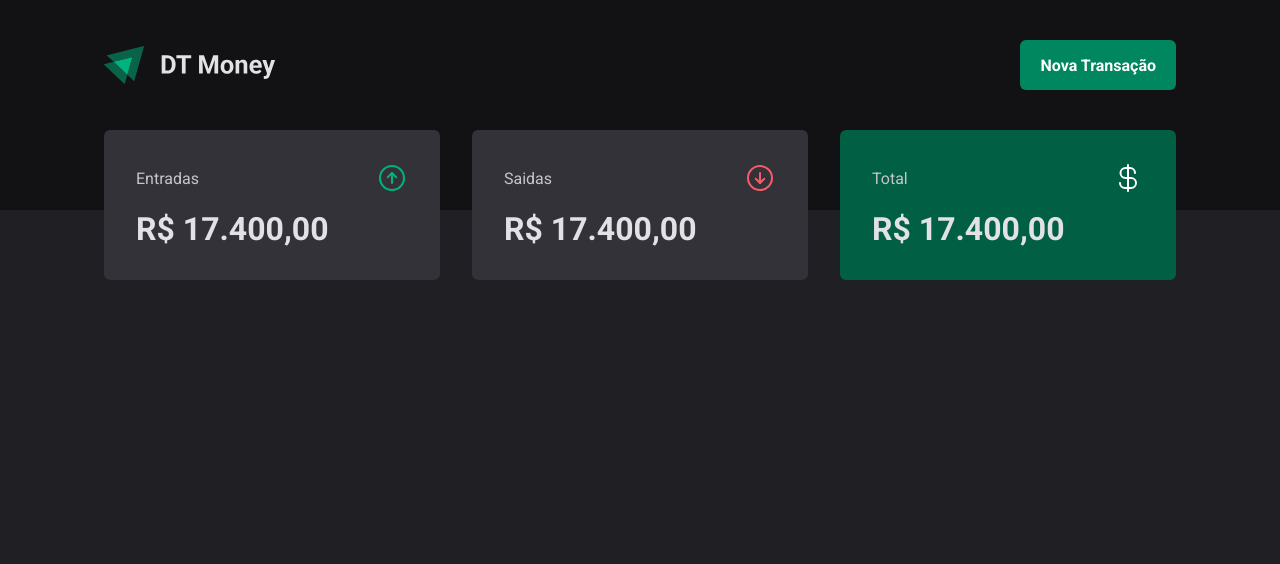
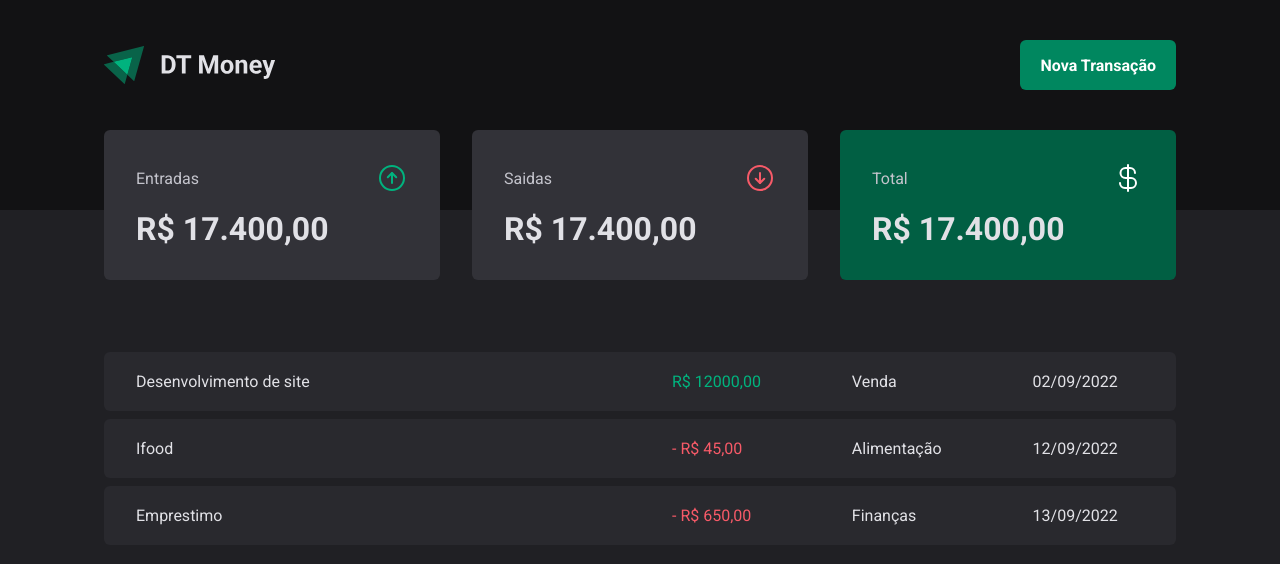
Before and after one commit to Arthur-art/reactjs-ignite-rocketseat-trilha-2022, a React (Vite) app in the folder Project/dt-money/: page / in a window 1280 px wide. Shown: the top 564 px of the page. Built offline with nearby package versions, Linux system fonts and the light colour scheme.

Commit message:
Desenvolvendo tabela de transacoes

```diff
--- a/Project/dt-money/src/pages/Transactions/Transactions.tsx
+++ b/Project/dt-money/src/pages/Transactions/Transactions.tsx
@@ -1,11 +1,47 @@
 import { Header } from '../../components/Header/Header'
 import { Summary } from '../../components/Summary/Summary'
+import {
+  PriceHighlight,
+  TransactionsContainer,
+  TransactionsTable,
+} from './styles'
 
 export const Transactions = () => {
   return (
     <div>
       <Header />
       <Summary />
+
+      <TransactionsContainer>
+        <TransactionsTable>
+          <tbody>
+            <tr>
+              <td width="50%">Desenvolvimento de site</td>
+              <td>
+                <PriceHighlight variant="income">R$ 12000,00</PriceHighlight>
+              </td>
+              <td>Venda</td>
+              <td>02/09/2022</td>
+            </tr>
+            <tr>
+              <td width="50%">Ifood</td>
+              <td>
+                <PriceHighlight variant="outcome"> - R$ 45,00</PriceHighlight>
+              </td>
+              <td>Alimentação</td>
+              <td>12/09/2022</td>
+            </tr>
+            <tr>
+              <td width="50%">Emprestimo</td>
+              <td>
+                <PriceHighlight variant="outcome"> - R$ 650,00</PriceHighlight>
+              </td>
+              <td>Finanças</td>
+              <td>13/09/2022</td>
+            </tr>
+          </tbody>
+        </TransactionsTable>
+      </TransactionsContainer>
     </div>
   )
 }
--- a/Project/dt-money/src/pages/Transactions/styles.ts
+++ b/Project/dt-money/src/pages/Transactions/styles.ts
@@ -0,0 +1,39 @@
+import styled from 'styled-components'
+
+export const TransactionsContainer = styled.div`
+  width: 100%;
+  max-width: 1120px;
+  margin: 4rem auto 0;
+  padding: 0 1.5rem;
+`
+export const TransactionsTable = styled.table`
+  width: 100%;
+  border-collapse: separate;
+  border-spacing: 0 0.5rem;
+
+  td {
+    padding: 1.25rem 2rem;
+    background: ${(props) => props.theme['gray-700']};
+
+    &:first-child {
+      border-top-left-radius: 6px;
+      border-bottom-left-radius: 6px;
+    }
+
+    &:last-child {
+      border-top-right-radius: 6px;
+      border-bottom-right-radius: 6px;
+    }
+  }
+`
+
+interface PriceHighlightProps {
+  variant: 'income' | 'outcome'
+}
+
+export const PriceHighlight = styled.span<PriceHighlightProps>`
+  color: ${(props) =>
+    props.variant === 'income'
+      ? props.theme['green-300']
+      : props.theme['red-300']};
+`
```
